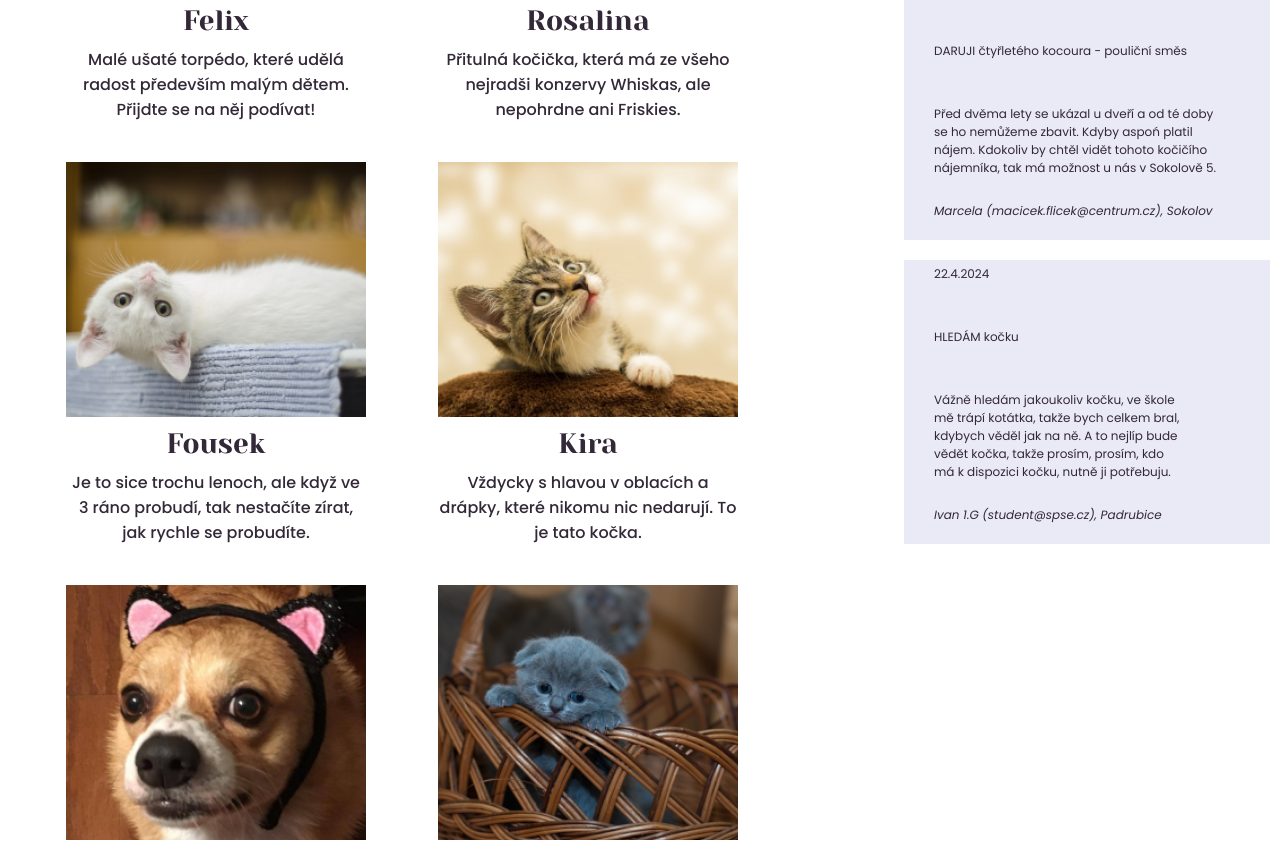
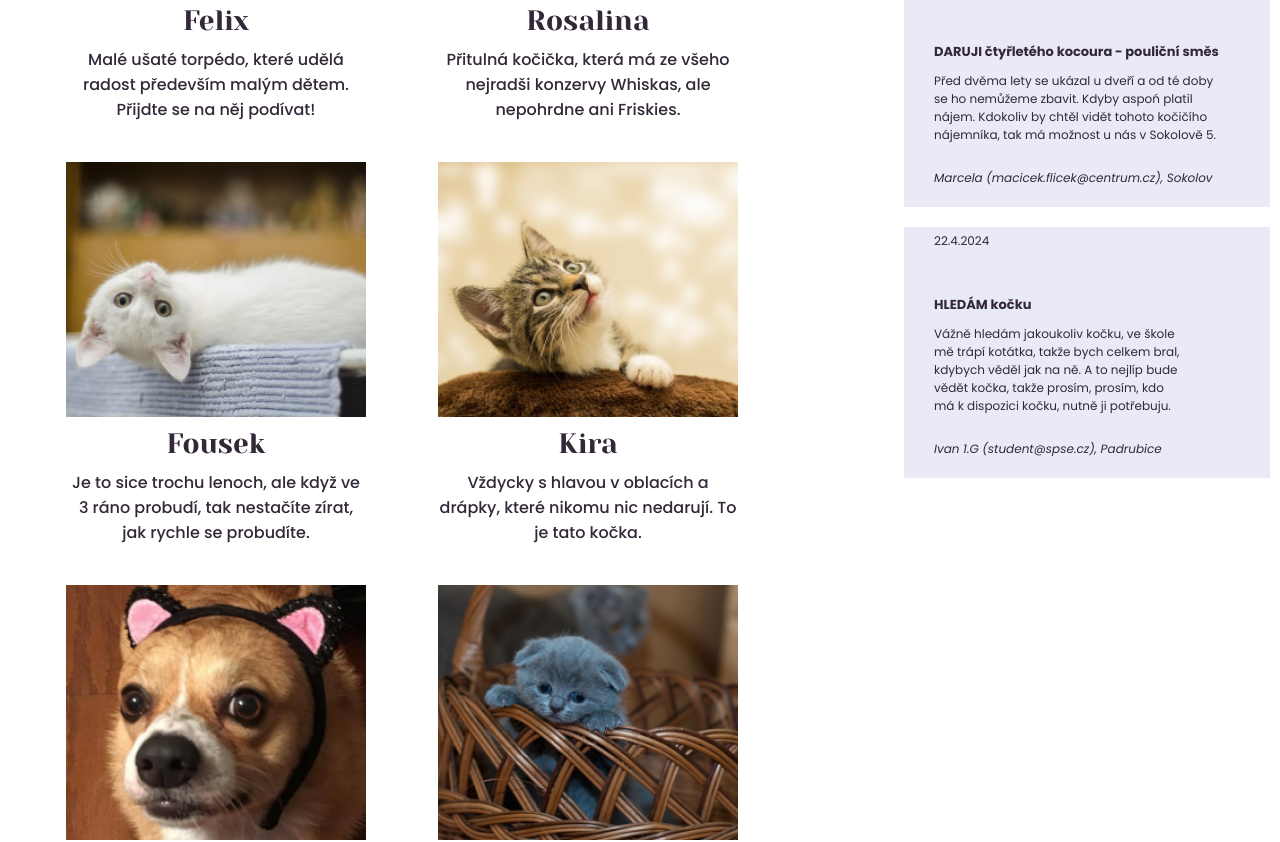
Before and after one commit to IvanovIvaan/01-WEB, a plain HTML site: page index.html in a window 1280 px wide. Shown: the part 978-1820 px from the top of the page. Drawn offline with Linux system fonts and the light colour scheme.

Commit message:
commit number 49

```diff
--- a/index.html
+++ b/index.html
@@ -109,7 +109,7 @@
 
             <div class="message">
                 <p class="first_row">19.4.2024</p>
-                <p class="first_row">DARUJI čtyřletého kocoura - pouliční směs</p>
+                <p class="second_row">DARUJI čtyřletého kocoura - pouliční směs</p>
                 <p class="third_row">
                     Před dvěma lety se ukázal u dveří a od té doby
                     se ho nemůžeme zbavit. Kdyby aspoń platil nájem.
@@ -121,7 +121,7 @@
 
             <div class="message">
                 <p class="first_row">22.4.2024</p>
-                <p class="first_row">HLEDÁM kočku</p>
+                <p class="second_row">HLEDÁM kočku</p>
                 <p class="third_row">
                     Vážně hledám jakoukoliv kočku,
                     ve škole mě trápí kotátka, takže bych celkem
```
